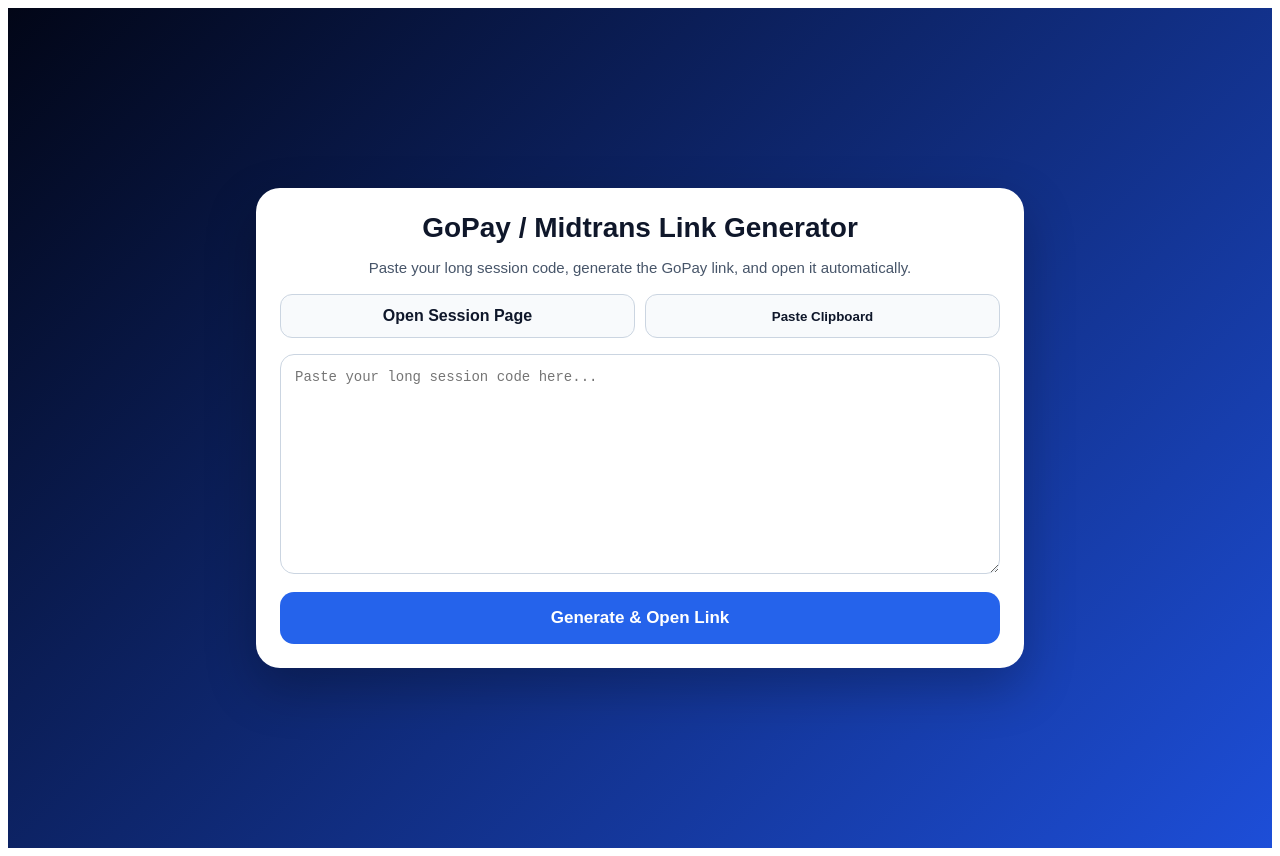
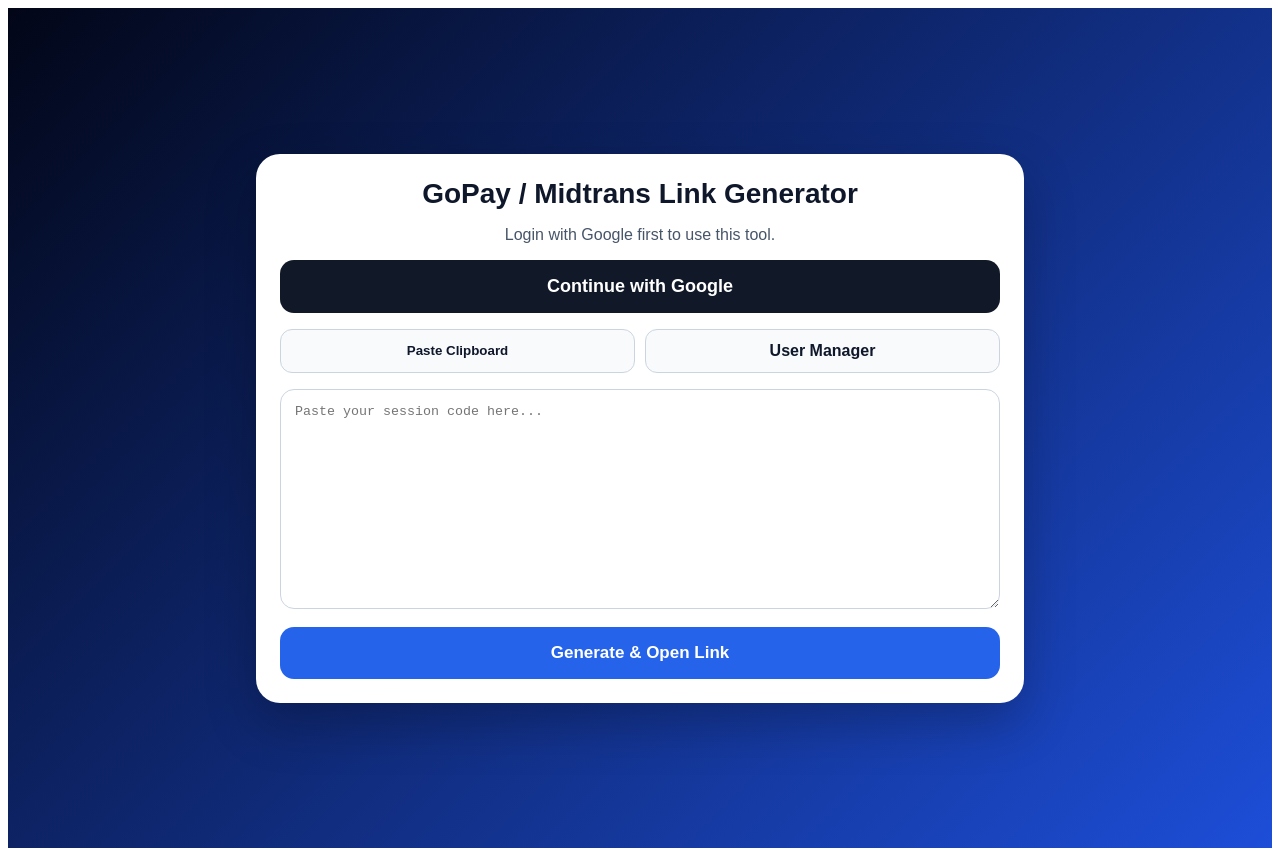
Before and after one commit to Manzar5/Manzar5, a Next.js app: page / in a window 1280 px wide. Built offline with nearby package versions, Linux system fonts and the light colour scheme; no server answers.

Commit message:
Add Google login to homepage

```diff
--- a/pages/index.js
+++ b/pages/index.js
@@ -1,106 +1,72 @@
-import { useState } from 'react';
+import { useEffect, useState } from 'react';
+import { onAuthStateChanged, signInWithPopup, signOut } from 'firebase/auth';
+import { auth, googleProvider } from '../lib/firebaseClient';
 
 export default function Home() {
+  const [user, setUser] = useState(null);
   const [rawData, setRawData] = useState('');
-  const [loading, setLoading] = useState(false);
-  const [logs, setLogs] = useState([]);
-  const [result, setResult] = useState('');
   const [error, setError] = useState('');
 
-  const logLines = [
-    'Initializing request...',
-    'Reading pasted session data...',
-    'Validating token format...',
-    'Connecting to GoPay API...',
-    'Sending secure request...',
-    'Waiting for Midtrans response...',
-    'Generating redirect link...',
-    'Opening payment page...'
-  ];
+  useEffect(() => {
+    return onAuthStateChanged(auth, (currentUser) => setUser(currentUser));
+  }, []);
 
-  async function generateLink() {
+  async function login() {
     setError('');
-    setResult('');
-
-    if (!rawData.trim()) {
-      setError('Please paste your long session code first.');
-      return;
-    }
-
-    setLoading(true);
-    setLogs([]);
-
-    for (let i = 0; i < logLines.length; i++) {
-      await new Promise((resolve) => setTimeout(resolve, 350));
-      setLogs((old) => [...old, logLines[i]]);
-    }
-
     try {
-      const response = await fetch('/api/generate', {
-        method: 'POST',
-        headers: { 'Content-Type': 'application/json' },
-        body: JSON.stringify({ raw_data: rawData })
-      });
-
-      const data = await response.json();
-
-      if (data.url) {
-        setResult(data.url);
-        window.open(data.url, '_blank');
-      } else {
-        setError(data.error || data.message || 'Failed to generate GoPay link.');
-      }
-    } catch (err) {
-      setError('Server error. Please try again.');
-    } finally {
-      setLoading(false);
+      await signInWithPopup(auth, googleProvider);
+    } catch (e) {
+      setError(e.message || 'Google login failed');
     }
   }
 
-  async function pasteFromClipboard() {
+  async function logout() {
+    await signOut(auth);
+  }
+
+  async function pasteClipboard() {
     try {
-      const text = await navigator.clipboard.readText();
-      setRawData(text);
-    } catch (err) {
-      setError('Clipboard permission denied. Please paste manually.');
+      setRawData(await navigator.clipboard.readText());
+    } catch (e) {
+      setError('Clipboard permission denied');
     }
+  }
+
+  async function generateLink() {
+    if (!user) return setError('Please login with Google first.');
+    if (!rawData.trim()) return setError('Please paste your session code first.');
+    alert('Logged in system is working. Next step: credits and admin panel.');
   }
 
   return (
     <main style={styles.page}>
       <section style={styles.card}>
         <h1 style={styles.title}>GoPay / Midtrans Link Generator</h1>
-        <p style={styles.subtitle}>Paste your long session code, generate the GoPay link, and open it automatically.</p>
+        <p style={styles.subtitle}>Login with Google first to use this tool.</p>
+
+        {!user ? (
+          <button onClick={login} style={styles.loginButton}>Continue with Google</button>
+        ) : (
+          <div style={styles.userBox}>
+            <b>Logged in:</b> {user.email}<br />
+            <b>Free Credits:</b> 2<br />
+            <button onClick={logout} style={styles.logoutButton}>Logout</button>
+          </div>
+        )}
 
         <div style={styles.actions}>
-          <a href="https://chatgpt.com/api/auth/session" target="_blank" rel="noreferrer" style={styles.secondaryButton}>Open Session Page</a>
-          <button type="button" onClick={pasteFromClipboard} style={styles.secondaryButton}>Paste Clipboard</button>
+          <button onClick={pasteClipboard} style={styles.secondaryButton}>Paste Clipboard</button>
+          <a href="/users" style={styles.secondaryButton}>User Manager</a>
         </div>
 
         <textarea
           value={rawData}
           onChange={(e) => setRawData(e.target.value)}
-          placeholder="Paste your long session code here..."
+          placeholder="Paste your session code here..."
           style={styles.textarea}
         />
 
-        <button type="button" onClick={generateLink} disabled={loading} style={styles.mainButton}>
-          {loading ? 'Generating...' : 'Generate & Open Link'}
-        </button>
-
-        {logs.length > 0 && (
-          <div style={styles.logs}>
-            {logs.map((line, index) => <div key={index}>➜ {line}</div>)}
-          </div>
-        )}
-
-        {result && (
-          <div style={styles.result}>
-            <strong>Generated Link:</strong>
-            <a href={result} target="_blank" rel="noreferrer" style={styles.link}>{result}</a>
-          </div>
-        )}
-
+        <button onClick={generateLink} style={styles.mainButton}>Generate & Open Link</button>
         {error && <div style={styles.error}>{error}</div>}
       </section>
     </main>
@@ -108,86 +74,16 @@
 }
 
 const styles = {
-  page: {
-    minHeight: '100vh',
-    background: 'linear-gradient(135deg, #020617, #1d4ed8)',
-    display: 'flex',
-    alignItems: 'center',
-    justifyContent: 'center',
-    padding: 20,
-    fontFamily: 'Arial, sans-serif'
-  },
-  card: {
-    width: '100%',
-    maxWidth: 720,
-    background: '#ffffff',
-    borderRadius: 24,
-    padding: 24,
-    boxShadow: '0 20px 50px rgba(0,0,0,0.25)'
-  },
+  page: { minHeight: '100vh', background: 'linear-gradient(135deg,#020617,#1d4ed8)', display: 'flex', alignItems: 'center', justifyContent: 'center', padding: 20, fontFamily: 'Arial' },
+  card: { width: '100%', maxWidth: 720, background: '#fff', borderRadius: 24, padding: 24, boxShadow: '0 20px 50px rgba(0,0,0,.25)' },
   title: { textAlign: 'center', margin: 0, color: '#0f172a', fontSize: 28 },
-  subtitle: { textAlign: 'center', color: '#475569', fontSize: 15 },
-  actions: { display: 'grid', gridTemplateColumns: '1fr 1fr', gap: 10, marginTop: 18 },
-  secondaryButton: {
-    display: 'block',
-    textAlign: 'center',
-    padding: '12px 10px',
-    borderRadius: 12,
-    border: '1px solid #cbd5e1',
-    background: '#f8fafc',
-    color: '#0f172a',
-    textDecoration: 'none',
-    fontWeight: 700,
-    cursor: 'pointer'
-  },
-  textarea: {
-    width: '100%',
-    height: 220,
-    marginTop: 16,
-    padding: 14,
-    borderRadius: 14,
-    border: '1px solid #cbd5e1',
-    fontSize: 14,
-    resize: 'vertical',
-    boxSizing: 'border-box'
-  },
-  mainButton: {
-    width: '100%',
-    marginTop: 14,
-    padding: 16,
-    border: 'none',
-    borderRadius: 14,
-    background: '#2563eb',
-    color: '#fff',
-    fontSize: 17,
-    fontWeight: 800,
-    cursor: 'pointer'
-  },
-  logs: {
-    marginTop: 16,
-    background: '#020617',
-    color: '#22c55e',
-    padding: 14,
-    borderRadius: 14,
-    fontFamily: 'monospace',
-    fontSize: 13,
-    lineHeight: 1.7
-  },
-  result: {
-    marginTop: 16,
-    background: '#f1f5f9',
-    color: '#0f172a',
-    padding: 14,
-    borderRadius: 14,
-    wordBreak: 'break-all'
-  },
-  link: { display: 'block', marginTop: 8, color: '#2563eb', fontWeight: 700 },
-  error: {
-    marginTop: 16,
-    background: '#fee2e2',
-    color: '#991b1b',
-    padding: 14,
-    borderRadius: 14,
-    fontWeight: 700
-  }
+  subtitle: { textAlign: 'center', color: '#475569' },
+  loginButton: { width: '100%', padding: 16, borderRadius: 14, border: 'none', background: '#111827', color: '#fff', fontSize: 18, fontWeight: 800 },
+  userBox: { marginTop: 16, background: '#ecfdf5', color: '#065f46', padding: 14, borderRadius: 14, lineHeight: 1.8 },
+  logoutButton: { marginTop: 8, padding: 10, border: 'none', borderRadius: 10, background: '#ef4444', color: '#fff' },
+  actions: { display: 'grid', gridTemplateColumns: '1fr 1fr', gap: 10, marginTop: 16 },
+  secondaryButton: { textAlign: 'center', padding: 12, borderRadius: 12, border: '1px solid #cbd5e1', background: '#f8fafc', color: '#0f172a', textDecoration: 'none', fontWeight: 700 },
+  textarea: { width: '100%', height: 220, marginTop: 16, padding: 14, borderRadius: 14, border: '1px solid #cbd5e1', boxSizing: 'border-box' },
+  mainButton: { width: '100%', marginTop: 14, padding: 16, border: 'none', borderRadius: 14, background: '#2563eb', color: '#fff', fontSize: 17, fontWeight: 800 },
+  error: { marginTop: 16, background: '#fee2e2', color: '#991b1b', padding: 14, borderRadius: 14, fontWeight: 700 }
 };
```
